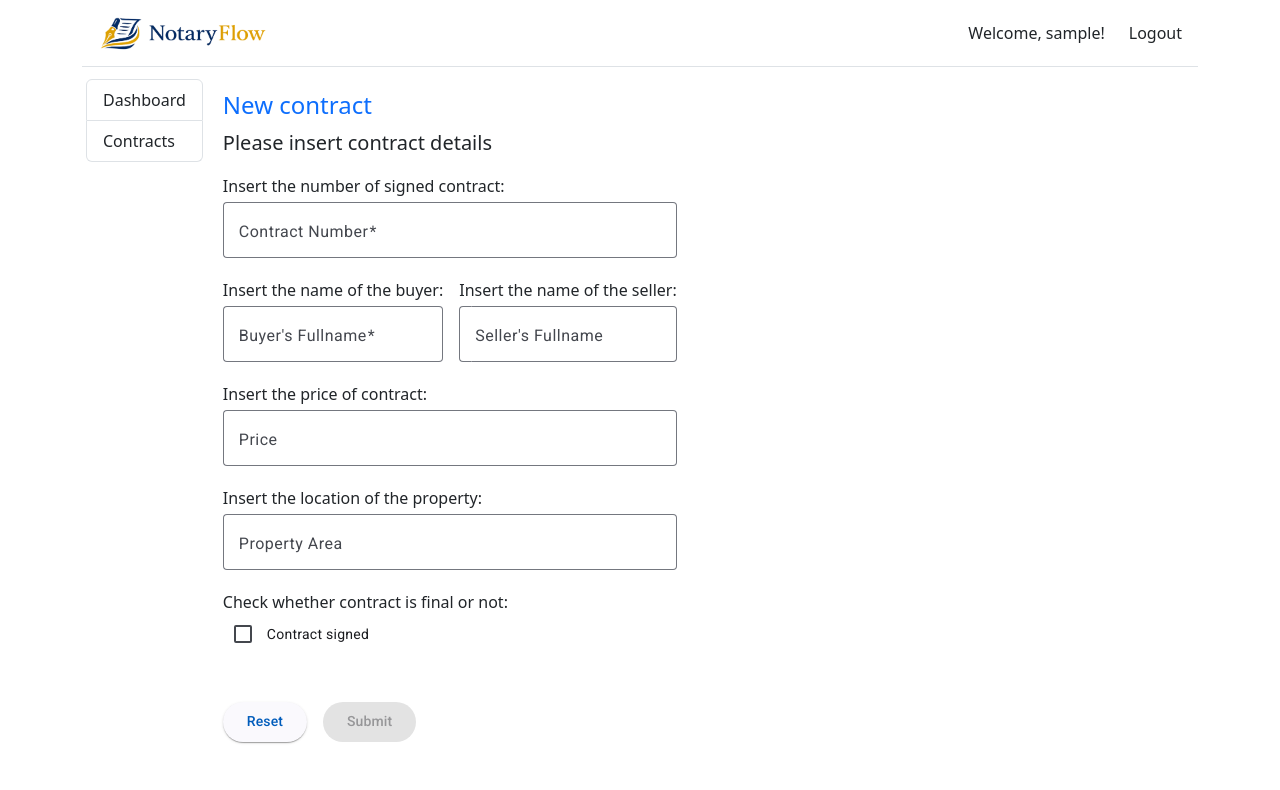
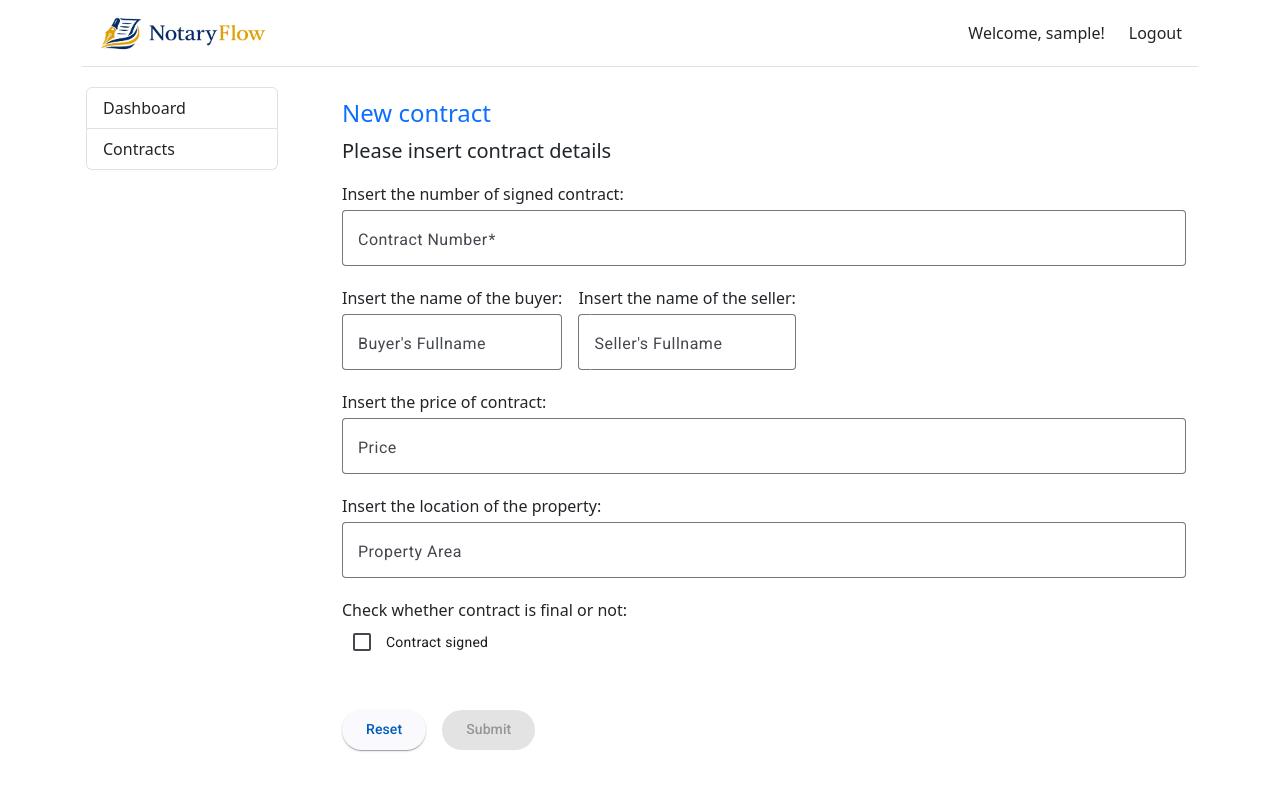
Before and after one commit to Alexkpnd/notaryflow-frontend, an Angular app: page /contract-create in a window 1280 px wide. Shown: the top 790 px of the page. Built offline with nearby package versions, Linux system fonts and the light colour scheme; sample sign-in values are in the browser's storage.

Commit message:
Fix: Fixes contracts list

```diff
--- a/src/app/app.html
+++ b/src/app/app.html
@@ -3,12 +3,20 @@
         <app-navbar></app-navbar>
     </div>
     @if (user()) {
-        <div class="d-flex gap-2">
-            <app-list-menu class="tex-nowrap"></app-list-menu>
-            <router-outlet class="text-nowrap"></router-outlet>
+        <div class="d-flex mt-2 gap-5">
+            <div style="width: 200px;">
+                <app-list-menu></app-list-menu>
+            </div>
+            <div class="flex-grow-1 text-nowrap">
+                <router-outlet></router-outlet>
+            </div>
+
         </div>
     } @else {
-        <router-outlet></router-outlet>
+        <div>
+             <router-outlet></router-outlet>
+        </div>
+
     }
 
 </div>
--- a/src/app/app.routes.ts
+++ b/src/app/app.routes.ts
@@ -8,7 +8,7 @@ import { authGuard } from './shared/guards/auth-guard';
 import { ContractsList } from './components/contracts-list/contracts-list';
 
 export const routes: Routes = [
-    {path:'landing-page', component:LandingPage},
+    {path:'landing-page', component:LandingPage, title:'Notary Flow'},
     {path:'', redirectTo:'landing-page', pathMatch: 'full'},
     {path:'user-login', component: UserLogin},
     {path:'user-dashboard', component: MainPage, canActivate:[authGuard]},
--- a/src/app/components/contract-create/contract-create.html
+++ b/src/app/components/contract-create/contract-create.html
@@ -1,4 +1,4 @@
-<div class="mt-4">
+<div class="container d-flex flex-column mt-4">
     <h4 class="text-primary">New contract</h4>
     <p class="lead">Please insert contract details </p>
 
@@ -14,11 +14,13 @@
         }
     }
     <form class="d-flex flex-column " [formGroup]="newContractForm" >
-        <span class="mb-1">Insert the number of signed contract:</span>
-        <mat-form-field appearance="outline">
-            <mat-label>Contract Number</mat-label>
-            <input type="number" matInput formControlName="contractNum">
-        </mat-form-field>
+            <span class="mb-1">Insert the number of signed contract:</span>
+            <mat-form-field appearance="outline">
+                <mat-label>Contract Number</mat-label>
+                <input type="text" matInput formControlName="contractNum">
+            </mat-form-field>
+
+
         <div class="d-flex gap-3">
             <div class="d-flex flex-column">
                 <span class="mb-1">Insert the name of the buyer:</span>
@@ -62,7 +64,6 @@
 
 </div>
 
-
 <!-- <div>
     <table>
         <thead>
--- a/src/app/components/contract-create/contract-create.ts
+++ b/src/app/components/contract-create/contract-create.ts
@@ -38,7 +38,7 @@ export class ContractCreate {
   newContractForm = new FormGroup({
     contractNum: new FormControl('', Validators.required),
     contractSeller: new FormControl(''),
-    contractBuyer: new FormControl('', Validators.required),
+    contractBuyer: new FormControl(''),
     contractPrice: new FormControl(''),
     propertyArea: new FormControl(''),
     isSigned: new FormControl(false),
--- a/src/app/components/contracts-list/contracts-list.html
+++ b/src/app/components/contracts-list/contracts-list.html
@@ -7,7 +7,7 @@
             </div>
         </div>
     } @else {
-        <div class="container mt-2">
+        <div class="mt-2">
             <div class="d-flex justify-content-end">
                 <button type="button" class="btn btn-primary" routerLink="/contract-create"> Create New Contract</button>
             </div>
@@ -16,12 +16,12 @@
         <div class="row g-3">
             @for (c of contracts(); track c) {
                 <div class="col-12 col-md-6 col-lg-4">
-                    <mat-card appearance="outlined">
-                        <mat-card-header>
+                    <mat-card class="bg-light" appearance="outlined">
+                        <mat-card-header >
                             <mat-card-title>Contract:{{c.contractNum}}</mat-card-title>
-                            <mat-card-subtitle>
+                            <!-- <mat-card-subtitle>
                                 Buyer:{{c.contractBuyer}}
-                            </mat-card-subtitle>
+                            </mat-card-subtitle> -->
 
                         </mat-card-header>
                         <mat-card-content>
@@ -32,7 +32,7 @@
 
                         </mat-card-content>
                         <mat-card-actions>
-                            <button matButton>View</button>
+                            <button matButton routerLink="['/contract', c._id]">View</button>
                             <button matButton>Update</button>
                         </mat-card-actions>
                     </mat-card>
--- a/src/app/shared/interfaces/contract.ts
+++ b/src/app/shared/interfaces/contract.ts
@@ -1,5 +1,5 @@
 export interface IContract {
-    contractNum? : number;
+    contractNum : string;
     contractSeller? : string;
     contractBuyer? : string;
     contractPrice? : string;
```
